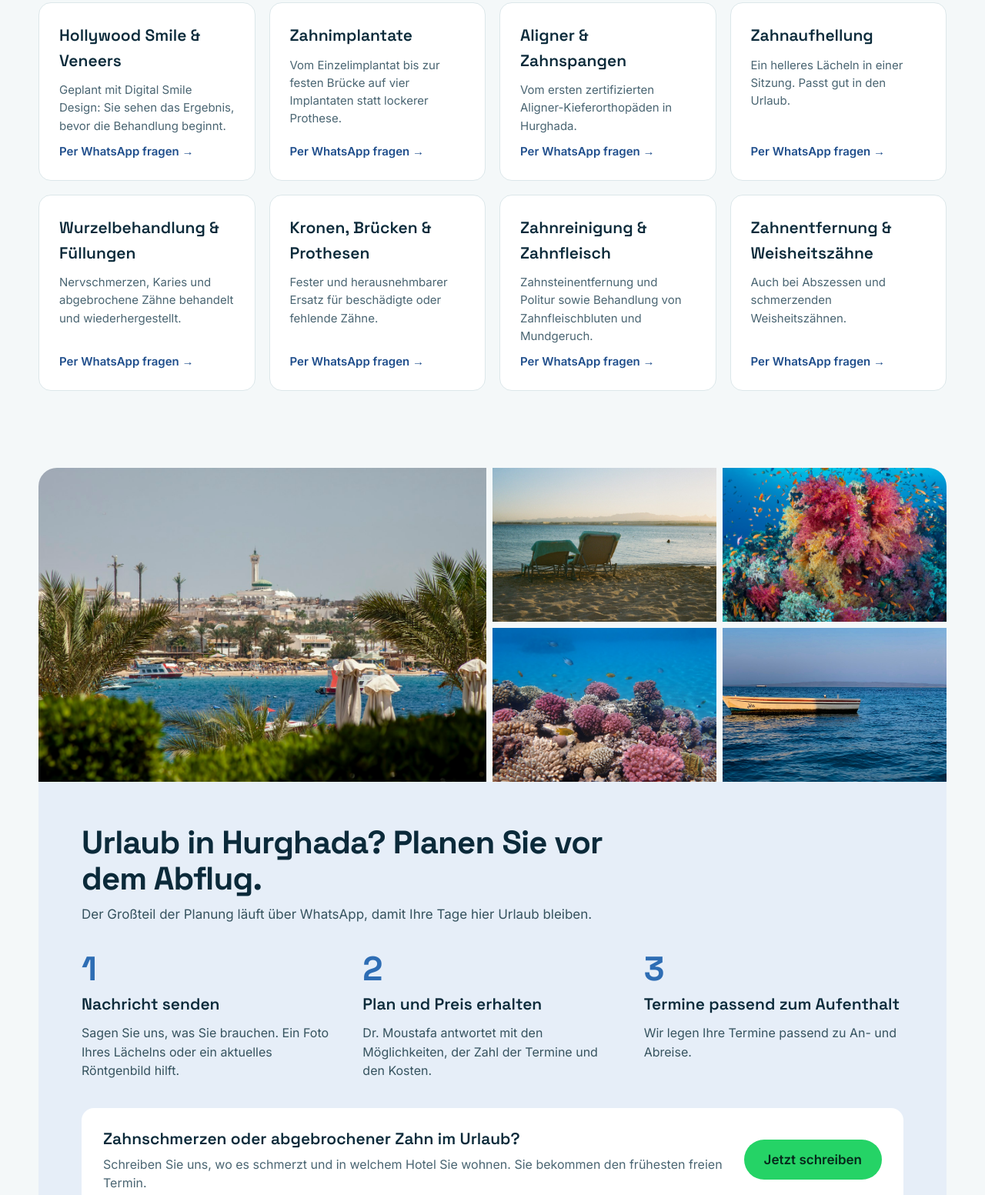
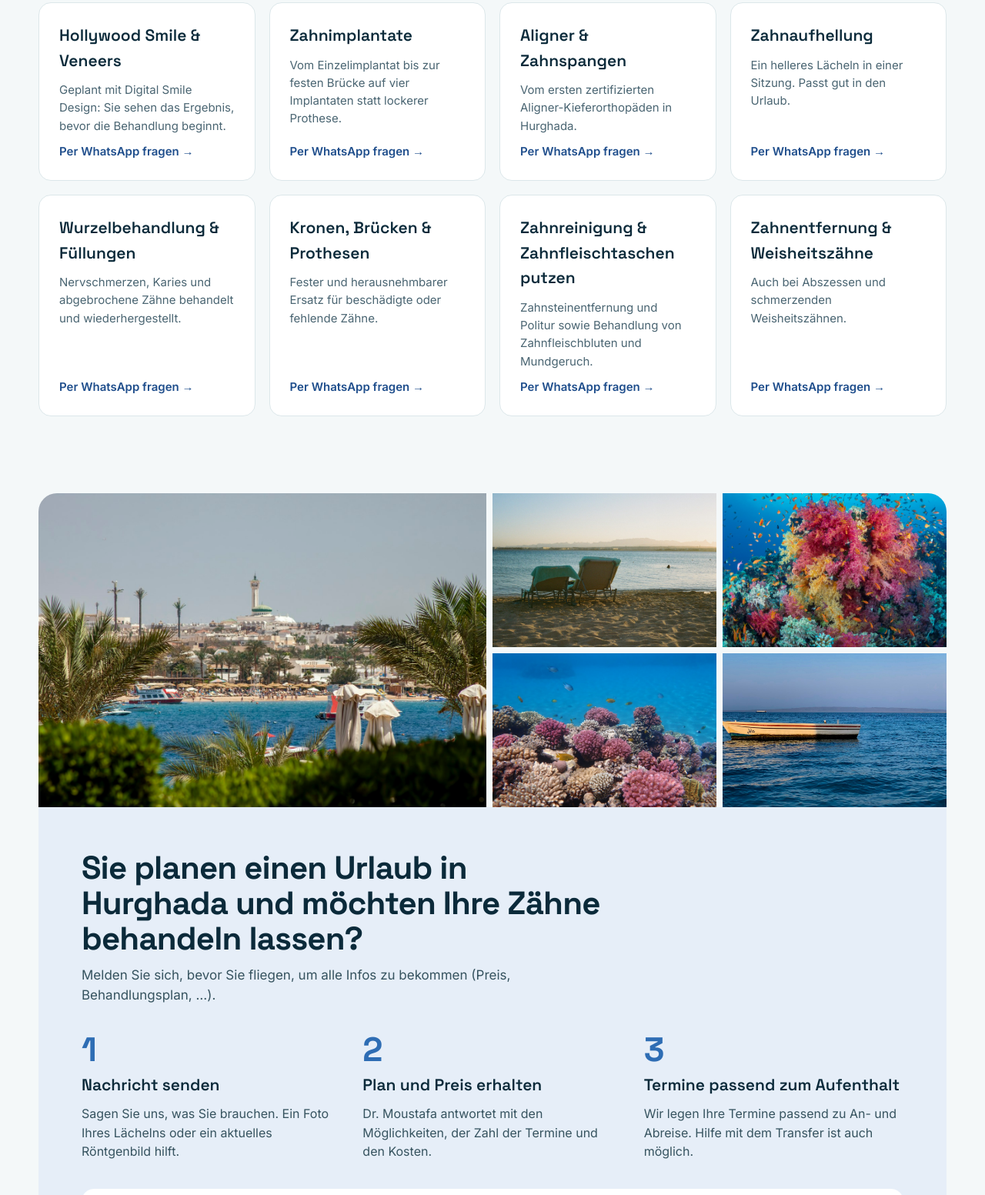
Before and after one commit to drmoustafash/whitybay.com, a plain HTML site: page de/index.html in a window 1280 px wide. Shown: the part 995-2548 px from the top of the page at 77% size. Drawn offline with Linux system fonts and the light colour scheme.

Commit message:
German page: corrections from native-speaker review
Co-Authored-By: Claude Fable 5.1 <noreply@anthropic.com>
Claude-Session: https://claude.ai/code/session_01PNHAKpnwKhAk2UFvutiHCA

```diff
--- a/de/index.html
+++ b/de/index.html
@@ -138,7 +138,7 @@ Termin per WhatsApp
 <span style="color: #1F4E8C; font-weight: 600; font-size: 15px">Per WhatsApp fragen →</span>
 </a>
 <a href="https://wa.me/201005432022?text=Hello%20WhityBay%2C%20I%20would%20like%20to%20ask%20about%20cleaning%20and%20gum%20care.%20I%20am%20in%20Hurghada%20from%20%E2%80%A6%20to%20%E2%80%A6" style="flex: 1 1 250px; min-width: 0; box-sizing: border-box; padding: 26px; border-radius: 16px; background: #FFFFFF; border: 1px solid #DCE7EA; text-decoration: none; color: #0B2A3A; display: flex; flex-direction: column; gap: 10px">
-<span style="font-family: 'Space Grotesk', sans-serif; font-weight: 600; font-size: 21px">Zahnreinigung &amp; Zahnfleisch</span>
+<span style="font-family: 'Space Grotesk', sans-serif; font-weight: 600; font-size: 21px">Zahnreinigung &amp; Zahnfleischtaschen putzen</span>
 <span style="color: #4A6572; font-size: 15px; flex-grow: 1">Zahnsteinentfernung und Politur sowie Behandlung von Zahnfleischbluten und Mundgeruch.</span>
 <span style="color: #1F4E8C; font-weight: 600; font-size: 15px">Per WhatsApp fragen →</span>
 </a>
@@ -160,8 +160,8 @@ Termin per WhatsApp
 </div>
 <div style="background: #E6EEF8; border-radius: 0 0 24px 24px; padding: clamp(28px, 5vw, 56px); display: flex; flex-direction: column; gap: 36px">
 <div style="display: flex; flex-direction: column; gap: 10px; max-width: 680px">
-<h2 style="margin: 0; font-family: 'Space Grotesk', sans-serif; font-weight: 700; font-size: clamp(30px, 3.6vw, 42px); line-height: 1.1; letter-spacing: -0.02em">Urlaub in Hurghada? Planen Sie vor dem Abflug.</h2>
-<p style="margin: 0; color: #36535F">Der Großteil der Planung läuft über WhatsApp, damit Ihre Tage hier Urlaub bleiben.</p>
+<h2 style="margin: 0; font-family: 'Space Grotesk', sans-serif; font-weight: 700; font-size: clamp(30px, 3.6vw, 42px); line-height: 1.1; letter-spacing: -0.02em">Sie planen einen Urlaub in Hurghada und möchten Ihre Zähne behandeln lassen?</h2>
+<p style="margin: 0; color: #36535F">Melden Sie sich, bevor Sie fliegen, um alle Infos zu bekommen (Preis, Behandlungsplan, …).</p>
 </div>
 <div style="display: flex; flex-wrap: wrap; gap: 28px">
 <div style="flex: 1 1 250px; min-width: 0; display: flex; flex-direction: column; gap: 8px">
@@ -177,7 +177,7 @@ Termin per WhatsApp
 <div style="flex: 1 1 250px; min-width: 0; display: flex; flex-direction: column; gap: 8px">
 <span style="font-family: 'Space Grotesk', sans-serif; font-weight: 700; font-size: 44px; line-height: 1; color: #2E6DB4">3</span>
 <h3 style="margin: 0; font-family: 'Space Grotesk', sans-serif; font-weight: 600; font-size: 21px">Termine passend zum Aufenthalt</h3>
-<p style="margin: 0; color: #36535F; font-size: 16px">Wir legen Ihre Termine passend zu An- und Abreise.</p>
+<p style="margin: 0; color: #36535F; font-size: 16px">Wir legen Ihre Termine passend zu An- und Abreise. Hilfe mit dem Transfer ist auch möglich.</p>
 </div>
 </div>
 <div style="display: flex; flex-wrap: wrap; align-items: center; justify-content: space-between; gap: 20px; background: #FFFFFF; border-radius: 16px; padding: 24px 28px">
@@ -211,7 +211,7 @@ Termin per WhatsApp
 <section id="clinic" style="max-width: 1180px; margin: 0 auto; padding: 20px 24px 72px; display: flex; flex-direction: column; gap: 28px">
 <div style="display: flex; flex-direction: column; gap: 10px; max-width: 640px">
 <h2 style="margin: 0; font-family: 'Space Grotesk', sans-serif; font-weight: 700; font-size: clamp(30px, 3.6vw, 42px); line-height: 1.1; letter-spacing: -0.02em">Ein Blick in die Praxis</h2>
-<p style="margin: 0; color: #4A6572">Separate Behandlungsräume und ein ruhiger Wartebereich in der El-Nasr-Straße.</p>
+<p style="margin: 0; color: #4A6572">Separate Behandlungsräume und ein ruhiger Wartebereich. Die Klinik befindet sich im Stadtzentrum in Al Dahar, Nasr-Straße.</p>
 </div>
 <div style="display: flex; flex-wrap: wrap; gap: 18px">
 <img loading="lazy" src="../images/reception.jpg" alt="WhityBay reception desk and waiting chairs" style="flex: 1 1 200px; min-width: 0; width: 100%; height: 260px; object-fit: cover; border-radius: 16px; display: block">
```
